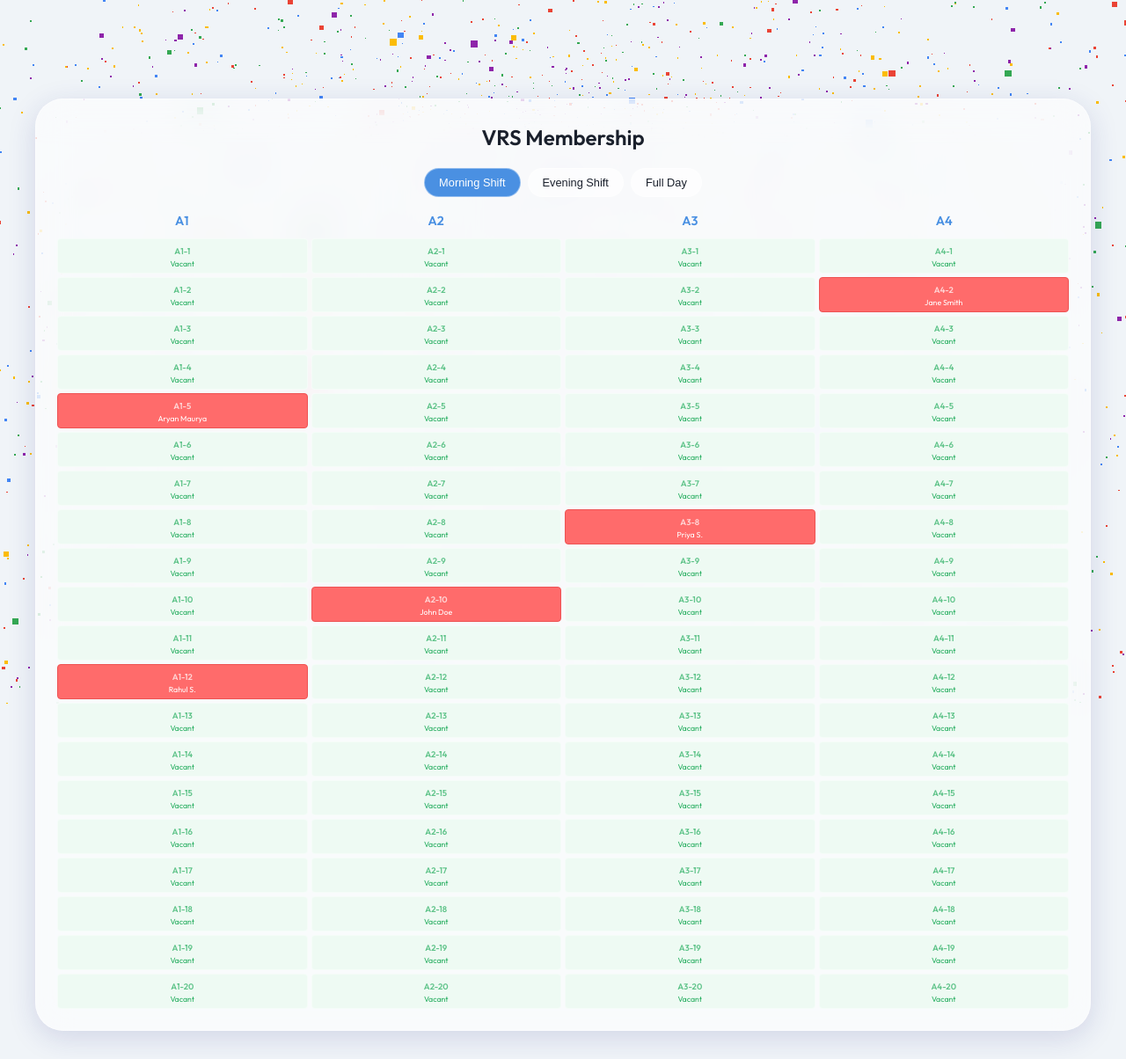
After one commit to aryanRN2/VRS-Library, a Flask app: page /membership in a window 1280 px wide. The commit adds this page. Shown: the whole page at 88% size. Run offline with Flask 3, Linux system fonts and the light colour scheme; some libraries are stand-ins or nearby versions.

Commit message:
Final UI polish: High-density seat grid with inline data and optimized particles

```diff
--- a/app.py
+++ b/app.py
@@ -6,5 +6,17 @@ app = Flask(__name__)
 def index():
     return render_template('index.html')
 
+@app.route('/membership')
+def membership():
+    return render_template('membership.html')
+
+@app.route('/about')
+def about():
+    return "<h1>About VRS Library</h1><p>Work in progress...</p>"
+
+@app.route('/renew')
+def renew():
+    return "<h1>Renew Membership</h1><p>Work in progress...</p>"
+
 if __name__ == '__main__':
     app.run(debug=True, port=9090)
--- a/static/js/main.js
+++ b/static/js/main.js
@@ -3,18 +3,19 @@ class ParticleSystem {
         this.container = document.getElementById('canvas-container');
         this.scene = new THREE.Scene();
         this.camera = new THREE.PerspectiveCamera(75, window.innerWidth / window.innerHeight, 0.1, 1000);
-        this.renderer = new THREE.WebGLRenderer({ antialias: true, alpha: true });
+        this.renderer = new THREE.WebGLRenderer({ antialias: false, alpha: true }); // Disabled antialias for performance
         this.particles = null;
         this.geometry = null;
-        this.count = 15000;
+        this.count = 8000; // Reduced count for better performance
         this.scroll = 0;
+        this.targetScroll = 0;
 
         this.init();
     }
 
     init() {
         this.renderer.setSize(window.innerWidth, window.innerHeight);
-        this.renderer.setPixelRatio(Math.min(window.devicePixelRatio, 2));
+        this.renderer.setPixelRatio(Math.min(window.devicePixelRatio, 1.5)); // Capped pixel ratio
         this.container.appendChild(this.renderer.domElement);
 
         this.camera.position.z = 5;
@@ -29,64 +30,60 @@ class ParticleSystem {
         const positions = new Float32Array(this.count * 3);
         const spreadPositions = new Float32Array(this.count * 3);
         const colors = new Float32Array(this.count * 3);
-        const sizes = new Float32Array(this.count);
+        const opacities = new Float32Array(this.count);
+        const randomOffsets = new Float32Array(this.count);
 
-        const color1 = new THREE.Color('#4a90e2'); // Bright Blue
-        const color2 = new THREE.Color('#ff6b6b'); // Coral Pink
-        const color3 = new THREE.Color('#50c878'); // Emerald
+        const googleColors = ['#4285F4', '#EA4335', '#FBBC05', '#34A853', '#8E24AA'];
 
         for (let i = 0; i < this.count; i++) {
-            // Sphere Shape (Base)
+            const i3 = i * 3;
+            // Sphere Shape
             const theta = Math.random() * Math.PI * 2;
             const phi = Math.acos((Math.random() * 2) - 1);
-            const radius = 2 + (Math.random() * 0.5 - 0.25); // Slight thickness
+            const radius = 2 + (Math.random() * 0.4 - 0.2);
 
-            const x = radius * Math.sin(phi) * Math.cos(theta);
-            const y = radius * Math.sin(phi) * Math.sin(theta);
-            const z = radius * Math.cos(phi);
+            positions[i3] = radius * Math.sin(phi) * Math.cos(theta);
+            positions[i3 + 1] = radius * Math.sin(phi) * Math.sin(theta);
+            positions[i3 + 2] = radius * Math.cos(phi);
 
-            positions[i * 3] = x;
-            positions[i * 3 + 1] = y;
-            positions[i * 3 + 2] = z;
+            // Spread Positions (Larger range)
+            spreadPositions[i3] = (Math.random() - 0.5) * 30;
+            spreadPositions[i3 + 1] = (Math.random() - 0.5) * 30;
+            spreadPositions[i3 + 2] = (Math.random() - 0.5) * 30;
 
-            // Spread Positions
-            spreadPositions[i * 3] = (Math.random() - 0.5) * 20;
-            spreadPositions[i * 3 + 1] = (Math.random() - 0.5) * 20;
-            spreadPositions[i * 3 + 2] = (Math.random() - 0.5) * 20;
+            const randomColor = new THREE.Color(googleColors[Math.floor(Math.random() * googleColors.length)]);
+            colors[i3] = randomColor.r;
+            colors[i3 + 1] = randomColor.g;
+            colors[i3 + 2] = randomColor.b;
 
-            // Colors based on position
-            const mixedColor = color1.clone();
-            mixedColor.lerp(color2, (x + 2) / 4);
-            mixedColor.lerp(color3, (y + 2) / 4);
-
-            colors[i * 3] = mixedColor.r;
-            colors[i * 3 + 1] = mixedColor.g;
-            colors[i * 3 + 2] = mixedColor.b;
-
-            sizes[i] = Math.random() * 0.05;
+            opacities[i] = 1.0;
+            randomOffsets[i] = Math.random(); // Used for "smart" staggered disappearance
         }
 
         this.geometry.setAttribute('position', new THREE.BufferAttribute(positions, 3));
         this.geometry.setAttribute('spreadPosition', new THREE.BufferAttribute(spreadPositions, 3));
         this.geometry.setAttribute('color', new THREE.BufferAttribute(colors, 3));
-        this.geometry.setAttribute('size', new THREE.BufferAttribute(sizes, 1));
+        this.geometry.setAttribute('opacity', new THREE.BufferAttribute(opacities, 1));
+        this.geometry.setAttribute('randomOffset', new THREE.BufferAttribute(randomOffsets, 1));
 
-        const material = new THREE.PointsMaterial({
-            size: 0.02,
+        // Using a simpler material for better performance
+        this.material = new THREE.PointsMaterial({
+            size: 0.025,
             vertexColors: true,
             transparent: true,
-            opacity: 0.6,
-            blending: THREE.NormalBlending,
+            opacity: 1.0,
             sizeAttenuation: true
         });
 
-        this.particles = new THREE.Points(this.geometry, material);
+        this.particles = new THREE.Points(this.geometry, this.material);
         this.scene.add(this.particles);
+
+        this.basePositions = new Float32Array(positions);
     }
 
     addEventListeners() {
         window.addEventListener('scroll', () => {
-            this.scroll = window.scrollY / (document.documentElement.scrollHeight - window.innerHeight);
+            this.targetScroll = window.scrollY / (document.documentElement.scrollHeight - window.innerHeight);
         });
 
         window.addEventListener('resize', () => {
@@ -96,53 +93,45 @@ class ParticleSystem {
         });
     }
 
-    update() {
-        const positions = this.geometry.attributes.position.array;
-        const basePositions = this.geometry.attributes.position.array; // We need to store base somewhere or use another attr
-        // Re-creating or using attributes for transitions
-        // For efficiency in a real app, I'd use a shader. For this task, I'll use a custom attribute logic.
-
-        // Let's use a simpler approach: update the mesh's position/scale or use GSAP for the transition
-        // But for 15k particles, CPU updates are slow. Let's use a shader-like approach in the update loop or just GSAP on a uniform.
-    }
-
     animate() {
         requestAnimationFrame(this.animate.bind(this));
 
+        // Smooth scroll transition
+        this.scroll += (this.targetScroll - this.scroll) * 0.05;
+
         const time = Date.now() * 0.0005;
         this.particles.rotation.y = time * 0.1;
-        this.particles.rotation.x = time * 0.05;
 
-        // Reactive scroll transition
-        const positions = this.geometry.attributes.position.array;
-        const spreadPos = this.geometry.attributes.spreadPosition.array;
-
-        // We need the original sphere positions. Let's store them.
-        if (!this.basePositions) {
-            this.basePositions = new Float32Array(positions);
-        }
+        const posAttr = this.geometry.attributes.position.array;
+        const spreadAttr = this.geometry.attributes.spreadPosition.array;
+        const opacAttr = this.geometry.attributes.opacity.array;
+        const offsetAttr = this.geometry.attributes.randomOffset.array;
 
         for (let i = 0; i < this.count; i++) {
             const i3 = i * 3;
-            // Interpolate between base and spread
-            // Using a smooth easing for scroll
-            const targetX = THREE.MathUtils.lerp(this.basePositions[i3], spreadPos[i3], this.scroll);
-            const targetY = THREE.MathUtils.lerp(this.basePositions[i3+1], spreadPos[i3+1], this.scroll);
-            const targetZ = THREE.MathUtils.lerp(this.basePositions[i3+2], spreadPos[i3+2], this.scroll);
+            const offset = offsetAttr[i];
 
-            // Add some "noise" or movement
-            positions[i3] += (targetX - positions[i3]) * 0.1;
-            positions[i3+1] += (targetY - positions[i3+1]) * 0.1;
-            positions[i3+2] += (targetZ - positions[i3+2]) * 0.1;
+            // "Smart" Fade logic: Particles disappear at different rates based on their random offset
+            // As scroll increases, particles with lower offsets fade out first
+            const fadeThreshold = this.scroll * 1.5;
+            const particleOpacity = Math.max(0, 1 - (fadeThreshold - offset * 0.5));
+            opacAttr[i] = particleOpacity;
+
+            // Only update position if particle is somewhat visible
+            if (particleOpacity > 0.01) {
+                posAttr[i3] = THREE.MathUtils.lerp(this.basePositions[i3], spreadAttr[i3], this.scroll);
+                posAttr[i3+1] = THREE.MathUtils.lerp(this.basePositions[i3+1], spreadAttr[i3+1], this.scroll);
+                posAttr[i3+2] = THREE.MathUtils.lerp(this.basePositions[i3+2], spreadAttr[i3+2], this.scroll);
+            }
         }
 
         this.geometry.attributes.position.needsUpdate = true;
+        this.geometry.attributes.opacity.needsUpdate = true;
 
         this.renderer.render(this.scene, this.camera);
     }
 }
 
-// Initialize
 document.addEventListener('DOMContentLoaded', () => {
     new ParticleSystem();
 });
--- /dev/null
+++ b/templates/membership.html
@@ -0,0 +1,205 @@
+{% extends 'base.html' %}
+
+{% block content %}
+<section class="membership-section">
+    <div class="glass-card membership-container">
+        <h1>VRS Membership</h1>
+
+        <!-- Shift Selector -->
+        <div class="shift-selector">
+            <button class="shift-btn active" data-shift="morning">Morning Shift</button>
+            <button class="shift-btn" data-shift="evening">Evening Shift</button>
+            <button class="shift-btn" data-shift="full">Full Day</button>
+        </div>
+
+        <div class="grid-header">
+            <span>A1</span>
+            <span>A2</span>
+            <span>A3</span>
+            <span>A4</span>
+        </div>
+
+        <!-- Seat Grid -->
+        <div class="seat-grid" id="seat-grid">
+            <!-- Seats will be generated by JS -->
+        </div>
+    </div>
+</section>
+
+<style>
+.membership-section {
+    padding-top: 80px;
+    min-height: 100vh;
+    display: flex;
+    justify-content: center;
+    align-items: flex-start; /* Align to top to show more boxes */
+    padding-bottom: 2rem;
+}
+
+.membership-container {
+    max-width: 1200px;
+    width: 98%;
+    padding: 1.5rem;
+    margin-top: 2rem;
+}
+
+.shift-selector {
+    display: flex;
+    gap: 0.5rem;
+    margin: 1rem 0;
+    justify-content: center;
+}
+
+.shift-btn {
+    background: var(--glass-bg);
+    border: 1px solid var(--glass-border);
+    padding: 0.5rem 1rem;
+    border-radius: 2rem;
+    color: var(--text-color);
+    cursor: pointer;
+    font-size: 0.8rem;
+    transition: all 0.3s ease;
+}
+
+.shift-btn.active {
+    background: var(--accent-color);
+    color: white;
+}
+
+.grid-header {
+    display: grid;
+    grid-template-columns: repeat(4, 1fr);
+    gap: 5px;
+    text-align: center;
+    font-weight: 600;
+    margin-bottom: 0.5rem;
+    color: var(--accent-color);
+    font-size: 0.9rem;
+}
+
+.seat-grid {
+    display: grid;
+    grid-template-columns: repeat(4, 1fr);
+    grid-template-rows: repeat(20, auto);
+    grid-auto-flow: column;
+    gap: 4px; /* Minimal gap */
+}
+
+.seat {
+    min-height: 40px; /* Smaller height */
+    background: rgba(255, 255, 255, 0.8);
+    border: 1px solid var(--glass-border);
+    border-radius: 4px;
+    display: flex;
+    flex-direction: column;
+    align-items: center;
+    justify-content: center;
+    padding: 2px;
+    transition: all 0.2s ease;
+    overflow: hidden;
+}
+
+.seat:hover {
+    background: #fff;
+    box-shadow: 0 4px 10px rgba(0,0,0,0.1);
+}
+
+.seat-id {
+    font-size: 0.6rem;
+    font-weight: 700;
+    opacity: 0.7;
+    margin-bottom: 2px;
+}
+
+.seat-user {
+    font-size: 0.55rem;
+    text-align: center;
+    line-height: 1;
+    word-break: break-word;
+    font-weight: 500;
+}
+
+.seat.booked {
+    background: #ff6b6b !important;
+    color: white;
+    border-color: #ee5253;
+}
+
+.seat.available {
+    background: #eefaf3;
+    color: #27ae60;
+}
+
+/* Hide detail overlay styles as requested */
+.seat-detail { display: none; }
+</style>
+
+<script>
+document.addEventListener('DOMContentLoaded', () => {
+    const grid = document.getElementById('seat-grid');
+    const shiftBtns = document.querySelectorAll('.shift-btn');
+
+    const mockBookings = {
+        morning: {
+            'A1-5': 'Aryan Maurya',
+            'A2-10': 'John Doe',
+            'A4-2': 'Jane Smith',
+            'A1-12': 'Rahul S.',
+            'A3-8': 'Priya S.'
+        },
+        evening: {
+            'A1-1': 'Rahul Singh',
+            'A3-15': 'Priya Sharma',
+            'A4-20': 'Kevin Hart'
+        },
+        full: {
+            'A1-5': 'Aryan Maurya',
+            'A2-2': 'Amit Kumar',
+            'A4-10': 'Suresh R.'
+        }
+    };
+
+    let currentShift = 'morning';
+
+    function generateSeats() {
+        grid.innerHTML = '';
+        for (let col = 1; col <= 4; col++) {
+            for (let row = 1; row <= 20; row++) {
+                const seatId = `A${col}-${row}`;
+                const seat = document.createElement('div');
+                seat.className = 'seat';
+
+                const user = mockBookings[currentShift][seatId];
+
+                if (user) {
+                    seat.classList.add('booked');
+                    seat.innerHTML = `
+                        <div class="seat-id">${seatId}</div>
+                        <div class="seat-user">${user}</div>
+                    `;
+                } else {
+                    seat.classList.add('available');
+                    seat.innerHTML = `
+                        <div class="seat-id">${seatId}</div>
+                        <div class="seat-user">Vacant</div>
+                    `;
+                }
+
+                grid.appendChild(seat);
+            }
+        }
+    }
+
+    shiftBtns.forEach(btn => {
+        btn.addEventListener('click', () => {
+            shiftBtns.forEach(b => b.classList.remove('active'));
+            btn.classList.add('active');
+            currentShift = btn.dataset.shift;
+            generateSeats();
+        });
+    });
+
+    generateSeats();
+});
+</script>
+{% endblock %}
```
Also changed, not shown: static/css/style.css (+44 -0 lines), templates/booking.html (added, +60 -0 lines), templates/index.html (+18 -10 lines).
